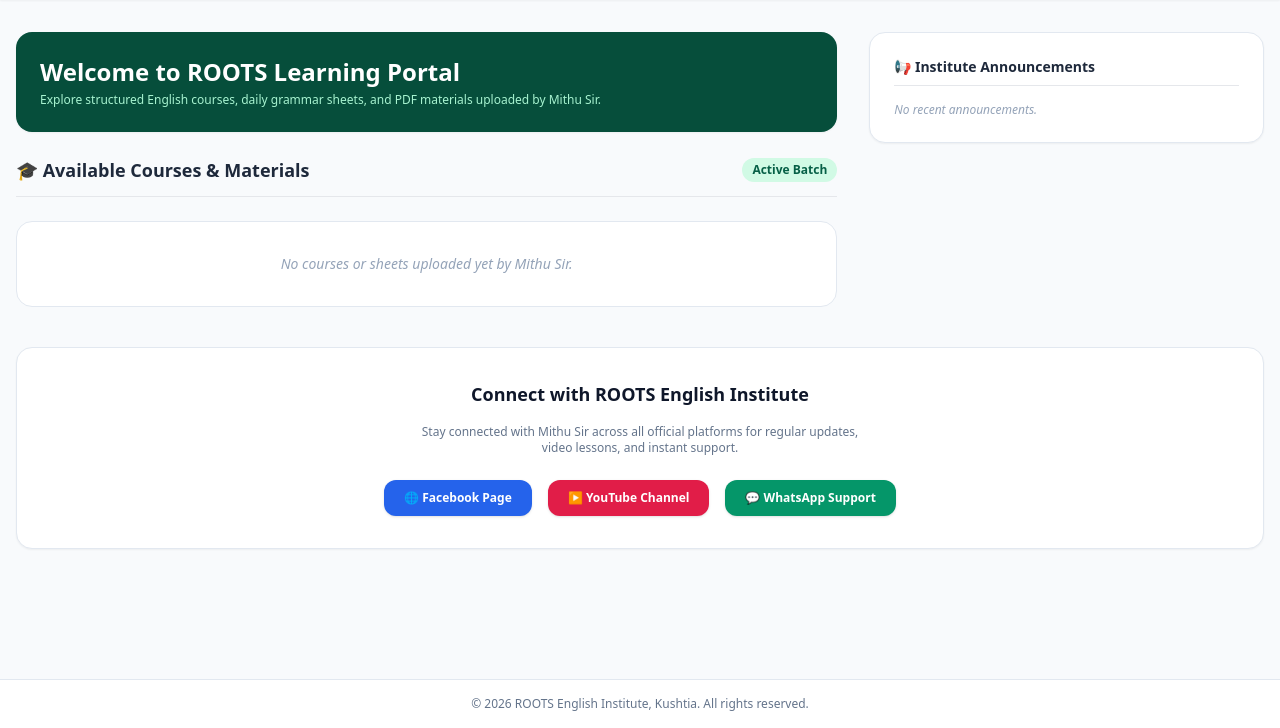
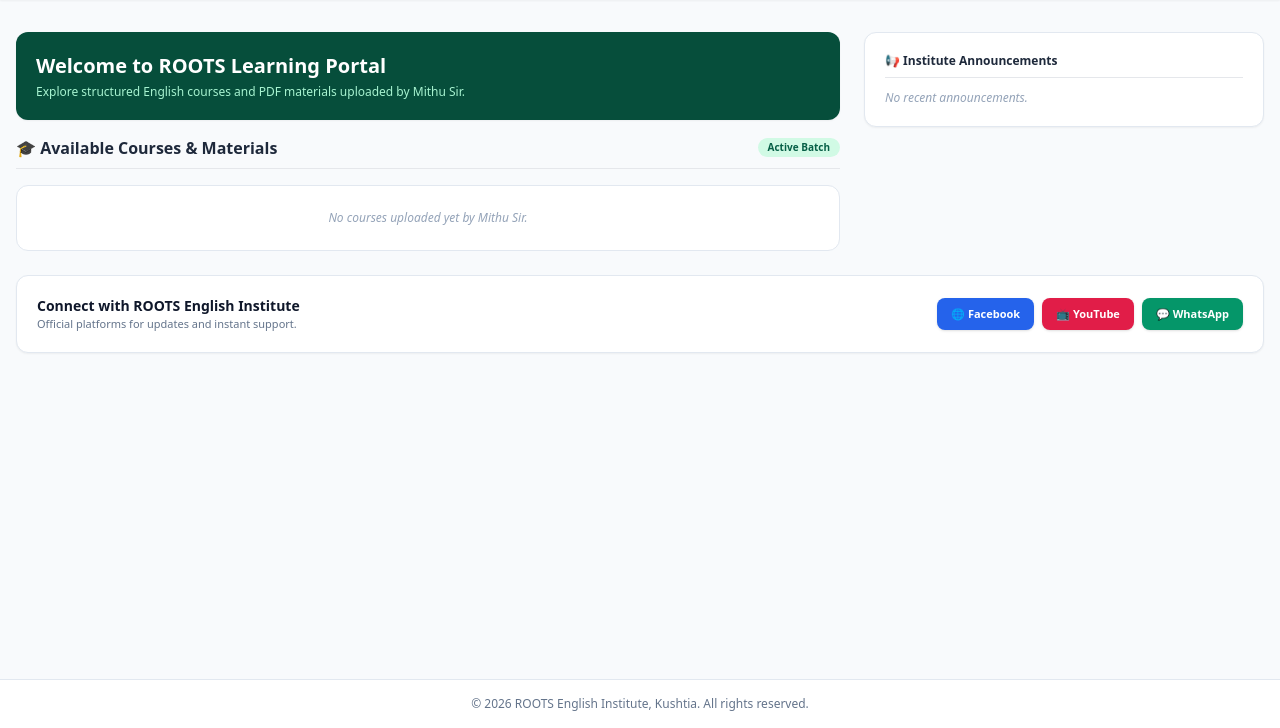
Before and after one commit to sillyratheu/ROOTS-Render-Backend-, a Flask app: template templates/dashboard.html in a window 1280 px wide. Shown: the part 72-800 px from the top of the page. Run offline with Flask 3, Linux system fonts and the light colour scheme; the template is opened without the code that fills it, so the values that code supplies are empty; some libraries are stand-ins or nearby versions.

Commit message:
Update dashboard.html

```diff
--- a/templates/dashboard.html
+++ b/templates/dashboard.html
@@ -1,39 +1,40 @@
 {% extends "base.html" %}
 {% block content %}
-<div class="space-y-10">
-    <div class="grid grid-cols-1 md:grid-cols-3 gap-8">
+<div class="space-y-6">
+    <div class="grid grid-cols-1 md:grid-cols-3 gap-6">
 
-        <div class="md:col-span-2 space-y-6">
-            <div class="bg-emerald-900 text-white p-6 rounded-2xl shadow-sm">
-                <h1 class="text-2xl font-bold mb-1">Welcome to ROOTS Learning Portal</h1>
-                <p class="text-xs text-emerald-200">Explore structured English courses, daily grammar sheets, and PDF materials uploaded by Mithu Sir.</p>
+        <!-- Left Courses Section -->
+        <div class="md:col-span-2 space-y-4">
+            <div class="bg-emerald-900 text-white p-5 rounded-xl shadow-sm">
+                <h1 class="text-xl font-bold mb-1">Welcome to ROOTS Learning Portal</h1>
+                <p class="text-xs text-emerald-200">Explore structured English courses and PDF materials uploaded by Mithu Sir.</p>
             </div>
 
-            <div class="flex justify-between items-center border-b pb-3">
-                <h2 class="text-lg font-bold text-slate-800">🎓 Available Courses & Materials</h2>
-                <span class="text-xs bg-emerald-100 text-emerald-800 font-semibold px-2.5 py-1 rounded-full">Active Batch</span>
+            <div class="flex justify-between items-center border-b pb-2">
+                <h2 class="text-base font-bold text-slate-800">🎓 Available Courses & Materials</h2>
+                <span class="text-[10px] bg-emerald-100 text-emerald-800 font-semibold px-2.5 py-0.5 rounded-full">Active Batch</span>
             </div>
 
             {% if courses %}
-                <div class="grid grid-cols-1 gap-6">
+                <div class="grid grid-cols-1 gap-4">
                     {% for course in courses %}
-                    <div class="bg-white rounded-2xl border border-slate-200 shadow-sm overflow-hidden hover:shadow-md transition flex flex-col md:flex-row">
+                    <div class="bg-white rounded-xl border border-slate-200 shadow-sm overflow-hidden flex flex-col md:flex-row">
                         {% if course[3] %}
-                        <img src="{{ url_for('static', filename='uploads/' + course[3]) }}" alt="Course Photo" class="w-full md:w-48 h-40 object-cover">
+                        <img src="{{ url_for('static', filename='uploads/' + course[3]) }}" alt="Course Photo" class="w-full md:w-36 h-32 object-cover">
                         {% endif %}
-                        <div class="p-6 flex flex-col justify-between flex-grow">
+                        <div class="p-4 flex flex-col justify-between flex-grow">
                             <div>
-                                <div class="flex justify-between items-start mb-2">
-                                    <span class="text-[10px] uppercase tracking-wider bg-emerald-50 text-emerald-800 font-bold px-2 py-0.5 rounded">{{ course[5] }}</span>
-                                    <span class="text-xs text-slate-400">Instructor: Mithu Sir</span>
+                                <div class="flex justify-between items-start mb-1">
+                                    <span class="text-[9px] uppercase tracking-wider bg-emerald-50 text-emerald-800 font-bold px-2 py-0.5 rounded">{{ course[5] }}</span>
+                                    <span class="text-[11px] text-slate-400">Mithu Sir</span>
                                 </div>
-                                <h3 class="text-lg font-bold text-slate-900">{{ course[1] }}</h3>
-                                <p class="text-xs text-slate-600 mt-1">{{ course[2] }}</p>
+                                <h3 class="text-sm font-bold text-slate-900">{{ course[1] }}</h3>
+                                <p class="text-xs text-slate-600 mt-0.5">{{ course[2] }}</p>
                             </div>
-                            <div class="pt-4 mt-4 border-t flex justify-between items-center">
-                                <span class="text-xs font-semibold text-emerald-700">📚 PDF Module Ready</span>
+                            <div class="pt-3 mt-3 border-t flex justify-between items-center">
+                                <span class="text-[11px] font-semibold text-emerald-700">📚 PDF Ready</span>
                                 {% if course[4] %}
-                                <a href="{{ url_for('static', filename='uploads/' + course[4]) }}" target="_blank" class="bg-emerald-700 hover:bg-emerald-800 text-white text-xs px-4 py-2 rounded-xl font-medium shadow transition">Download PDF</a>
+                                <a href="{{ url_for('static', filename='uploads/' + course[4]) }}" target="_blank" class="bg-emerald-700 hover:bg-emerald-800 text-white text-[11px] px-3 py-1.5 rounded-lg font-medium transition">Download PDF</a>
                                 {% endif %}
                             </div>
                         </div>
@@ -41,22 +42,23 @@
                     {% endfor %}
                 </div>
             {% else %}
-                <div class="bg-white p-8 rounded-2xl border border-slate-200 text-center text-slate-400 text-sm italic">
-                    No courses or sheets uploaded yet by Mithu Sir.
+                <div class="bg-white p-6 rounded-xl border border-slate-200 text-center text-slate-400 text-xs italic">
+                    No courses uploaded yet by Mithu Sir.
                 </div>
             {% endif %}
         </div>
 
-        <div class="space-y-6">
-            <div class="bg-white p-6 rounded-2xl border border-slate-200 shadow-sm">
-                <h3 class="font-bold text-slate-800 mb-4 flex items-center gap-2 text-sm border-b pb-2">
+        <!-- Right Announcements -->
+        <div class="space-y-4">
+            <div class="bg-white p-5 rounded-xl border border-slate-200 shadow-sm">
+                <h3 class="font-bold text-slate-800 mb-3 text-xs flex items-center gap-2 border-b pb-2">
                     📢 Institute Announcements
                 </h3>
                 {% if announcements %}
-                    <ul class="text-xs space-y-3 text-slate-600">
+                    <ul class="text-xs space-y-2.5 text-slate-600">
                         {% for ann in announcements %}
                         <li class="border-b pb-2 last:border-b-0">
-                            <span class="font-bold text-emerald-800 block">[{{ ann[2] }}]</span>
+                            <span class="font-bold text-emerald-800 block text-[10px]">[{{ ann[2] }}]</span>
                             {{ ann[1] }}
                         </li>
                         {% endfor %}
@@ -69,23 +71,22 @@
 
     </div>
 
-    <!-- Social Connect Footer Box (Facebook, YouTube, WhatsApp) -->
-    <div class="bg-white p-8 rounded-2xl border border-slate-200 shadow-sm text-center space-y-4">
-        <h3 class="text-lg font-bold text-slate-900">Connect with ROOTS English Institute</h3>
-        <p class="text-xs text-slate-500 max-w-md mx-auto">Stay connected with Mithu Sir across all official platforms for regular updates, video lessons, and instant support.</p>
+    <!-- Normal, Compact Social Connect Footer Box -->
+    <div class="bg-white p-5 rounded-xl border border-slate-200 shadow-sm flex flex-col sm:flex-row justify-between items-center gap-4">
+        <div>
+            <h3 class="text-sm font-bold text-slate-900">Connect with ROOTS English Institute</h3>
+            <p class="text-[11px] text-slate-500">Official platforms for updates and instant support.</p>
+        </div>
 
-        <div class="flex flex-wrap justify-center gap-4 pt-2">
-            <!-- Facebook Button -->
-            <a href="https://www.facebook.com/mithu.roots" target="_blank" class="flex items-center gap-2 bg-blue-600 hover:bg-blue-700 text-white text-xs font-semibold px-5 py-2.5 rounded-xl shadow transition">
-                🌐 Facebook Page
+        <div class="flex flex-wrap gap-2">
+            <a href="https://www.facebook.com/mithu.roots" target="_blank" class="bg-blue-600 hover:bg-blue-700 text-white text-[11px] font-semibold px-3.5 py-2 rounded-lg shadow transition">
+                🌐 Facebook
             </a>
-            <!-- YouTube Button -->
-            <a href="https://youtube.com/@root_institute?si=oF3kfO3yUxpHAMEk" target="_blank" class="flex items-center gap-2 bg-rose-600 hover:bg-rose-700 text-white text-xs font-semibold px-5 py-2.5 rounded-xl shadow transition">
-                ▶️ YouTube Channel
+            <a href="https://youtube.com/@root_institute?si=oF3kfO3yUxpHAMEk" target="_blank" class="bg-rose-600 hover:bg-rose-700 text-white text-[11px] font-semibold px-3.5 py-2 rounded-lg shadow transition">
+                📺 YouTube
             </a>
-            <!-- WhatsApp Button -->
-            <a href="https://wa.me/8801715644972" target="_blank" class="flex items-center gap-2 bg-emerald-600 hover:bg-emerald-700 text-white text-xs font-semibold px-5 py-2.5 rounded-xl shadow transition">
-                💬 WhatsApp Support
+            <a href="https://wa.me/8801715644972" target="_blank" class="bg-emerald-600 hover:bg-emerald-700 text-white text-[11px] font-semibold px-3.5 py-2 rounded-lg shadow transition">
+                💬 WhatsApp
             </a>
         </div>
     </div>
```
